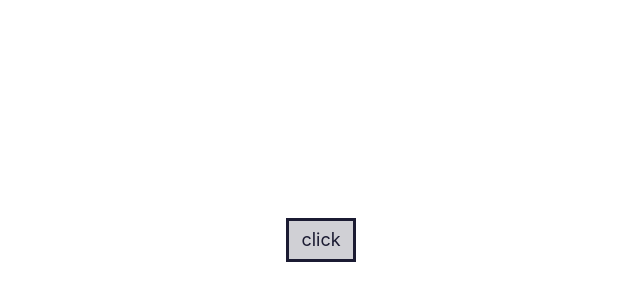
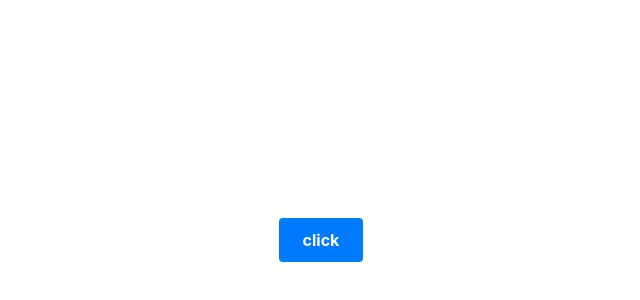
Before and after one commit to gitsheyno/monorepo-test, a Vue app in the folder packages/package-c/: page / in a window 1280 px wide. Shown: the part 160-460 px from the top of the page, without its empty margins (319-959 px from the left). Built offline with nearby package versions, Linux system fonts and the light colour scheme.

Commit message:
BREAKING CHANGE:changes in styles

```diff
--- a/packages/package-c/src/App.vue
+++ b/packages/package-c/src/App.vue
@@ -5,37 +5,41 @@ sayHello("shayan")
 </script>
 
 <template>
-  <button class="btn-cta">{{props.text}} click</button>
+  <button class="btn">{{props.text}} click</button>
 </template>
 
 <style scoped>
-.btn-cta {
-  background-color: #d0d0d5;
-  border-width: 3px;
-  border-color: #1b1b32;
-  border-radius: 0;
-  border-style: solid;
-  color: #1b1b32;
-  display: block;
-  margin-bottom: 0;
-  font-weight: normal;
+/* Base button style */
+.btn {
+  display: inline-block;
+  padding: 12px 24px;
+  font-size: 16px;
+  font-weight: bold;
   text-align: center;
-  -ms-touch-action: manipulation;
-  touch-action: manipulation;
+  text-decoration: none;
+  color: #fff;
+  background-color: #007bff;
+  border: none;
+  border-radius: 4px;
   cursor: pointer;
-  white-space: nowrap;
-  padding: 6px 12px;
-  font-size: 18px;
-  line-height: 1.42857143;
+  transition: background-color 0.3s, transform 0.3s;
 }
 
-.btn-cta:active:hover,
-.btn-cta:focus,
-.btn-cta:hover {
-  background-color: #1b1b32;
-  border-width: 3px;
-  border-color: #000;
-  background-image: none;
-  color: #f5f6f7;
+/* Button hover effect */
+.btn:hover {
+  background-color: #0056b3;
 }
+
+/* Button active effect */
+.btn:active {
+  background-color: #004085;
+  transform: scale(0.98);
+}
+
+/* Button focus effect */
+.btn:focus {
+  outline: none;
+  box-shadow: 0 0 0 3px rgba(38, 143, 255, 0.5);
+}
+
 </style>
```
